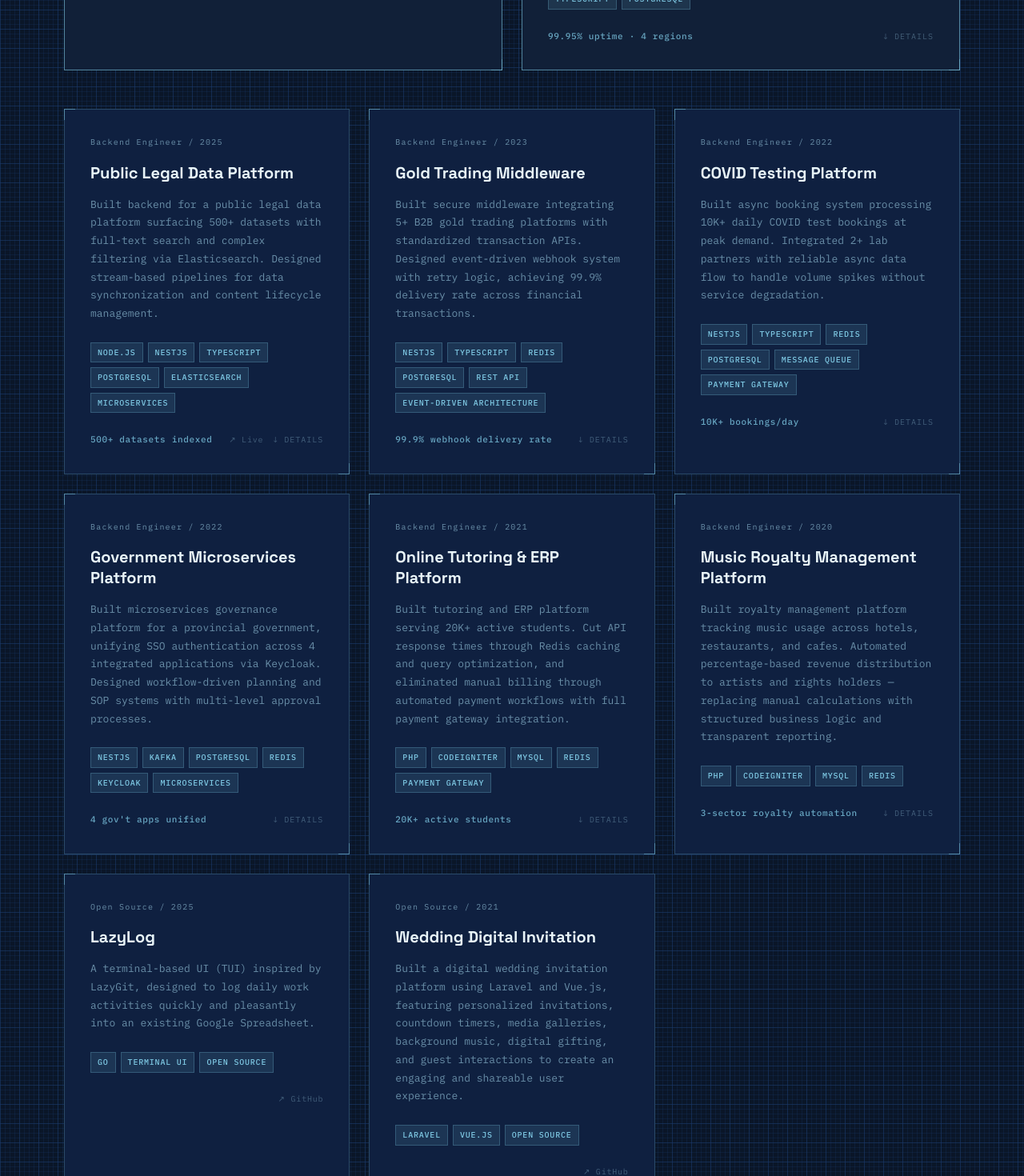
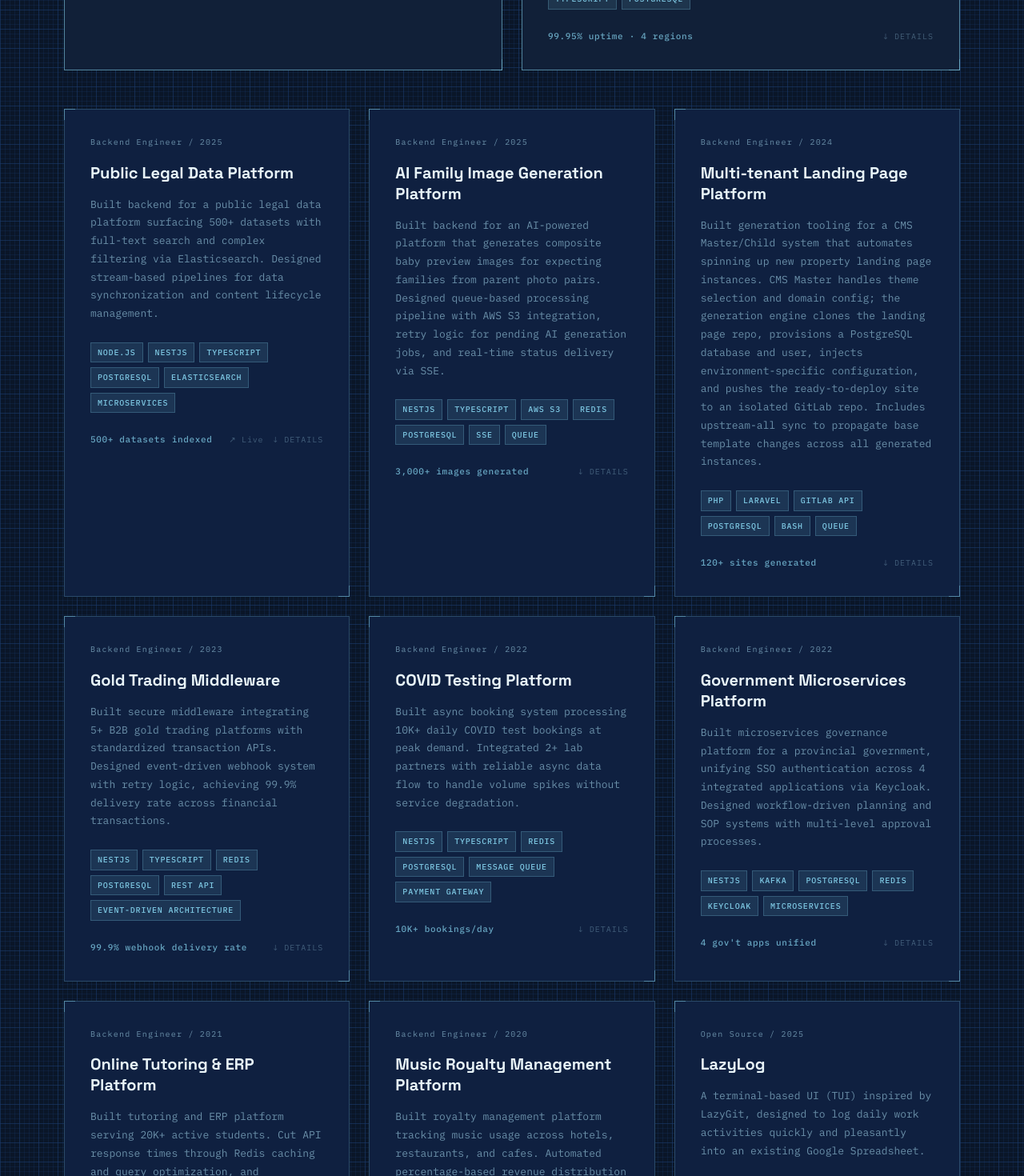
Before and after one commit to salmanagustian/portofolio-gan, a React (Vite) app: page / in a window 1280 px wide. Shown: the part 1500-2970 px from the top of the page at 80% size. Built offline with nearby package versions, Linux system fonts and the light colour scheme.

Commit message:
add another projects and takeout opensource unrelated projects

```diff
--- a/src/data/projects.js
+++ b/src/data/projects.js
@@ -13,6 +13,38 @@ export const projects = [
       "Reduced API latency by 40% through query optimization, indexing strategy, and Redis caching layer",
       "Built Customer Information System (CIS) supporting 60+ clinics and 10K+ daily appointment transactions",
       "Established code review standards with junior engineers, reducing production bug reports over successive releases",
+    ],
+  },
+  {
+    num: "Backend Engineer / 2025",
+    name: "Public Legal Data Platform",
+    desc: "Built backend for a public legal data platform surfacing 500+ datasets with full-text search and complex filtering via Elasticsearch. Designed stream-based pipelines for data synchronization and content lifecycle management.",
+    tags: ["Node.js", "NestJS", "Typescript", "PostgreSQL", "Elasticsearch", "Microservices"],
+    metric: "500+ datasets indexed",
+    featured: false,
+    github: null,
+    live: "https://satudata.kejaksaan.go.id",
+    caseStudy: [
+      "Implemented full-text search and multi-criteria filtering using Elasticsearch to improve legal data discoverability",
+      "Built stream-based data pipelines for consistent synchronization between source systems and search indices",
+      "Designed RESTful APIs for efficient delivery of structured legal datasets to public-facing consumers",
+      "Developed back-office modules for dataset and content lifecycle management",
+    ],
+  },
+  {
+    num: "Backend Engineer / 2025",
+    name: "AI Family Image Generation Platform",
+    desc: "Built backend for an AI-powered platform that generates composite baby preview images for expecting families from parent photo pairs. Designed queue-based processing pipeline with AWS S3 integration, retry logic for pending AI generation jobs, and real-time status delivery via SSE.",
+    tags: ["NestJS", "TypeScript", "AWS S3", "Redis", "PostgreSQL", "SSE", "Queue"],
+    metric: "3,000+ images generated",
+    featured: false,
+    github: null,
+    live: null,
+    caseStudy: [
+      "Designed queue-based image generation pipeline with automated retry logic for pending AI generation jobs",
+      "Integrated AWS S3 for parent photo uploads and generated image storage across the processing lifecycle",
+      "Delivered real-time generation status updates to clients via Server-Sent Events (SSE), eliminating polling",
+      "Built integration layer with external AI generation APIs to composite baby preview images from two source photos",
     ],
   },
   {
@@ -32,19 +64,19 @@ export const projects = [
     ],
   },
   {
-    num: "Backend Engineer / 2025",
-    name: "Public Legal Data Platform",
-    desc: "Built backend for a public legal data platform surfacing 500+ datasets with full-text search and complex filtering via Elasticsearch. Designed stream-based pipelines for data synchronization and content lifecycle management.",
-    tags: ["Node.js", "NestJS", "Typescript", "PostgreSQL", "Elasticsearch", "Microservices"],
-    metric: "500+ datasets indexed",
+    num: "Backend Engineer / 2024",
+    name: "Multi-tenant Landing Page Platform",
+    desc: "Built generation tooling for a CMS Master/Child system that automates spinning up new property landing page instances. CMS Master handles theme selection and domain config; the generation engine clones the landing page repo, provisions a PostgreSQL database and user, injects environment-specific configuration, and pushes the ready-to-deploy site to an isolated GitLab repo. Includes upstream-all sync to propagate base template changes across all generated instances.",
+    tags: ["PHP", "Laravel", "GitLab API", "PostgreSQL", "Bash", "Queue"],
+    metric: "120+ sites generated",
     featured: false,
     github: null,
-    live: "https://satudata.kejaksaan.go.id",
+    live: null,
     caseStudy: [
-      "Implemented full-text search and multi-criteria filtering using Elasticsearch to improve legal data discoverability",
-      "Built stream-based data pipelines for consistent synchronization between source systems and search indices",
-      "Designed RESTful APIs for efficient delivery of structured legal datasets to public-facing consumers",
-      "Developed back-office modules for dataset and content lifecycle management",
+      "Automated full tenant provisioning: GitLab repo clone, PostgreSQL database + user creation, and environment-specific config injection per generated site",
+      "Built CMS Master as the control plane for theme selection, domain configuration, and generation triggers",
+      "Implemented upstream-all sync mechanism to propagate CMS child template updates across all active instances — eliminating per-tenant manual patching",
+      "Delivered 120+ property landing pages generated on demand for a residential property client",
     ],
   },
   {
@@ -138,15 +170,4 @@ export const projects = [
     live: null,
     caseStudy: []
   },
-  {
-    num: "Open Source / 2021",
-    name: "Wedding Digital Invitation",
-    desc: "Built a digital wedding invitation platform using Laravel and Vue.js, featuring personalized invitations, countdown timers, media galleries, background music, digital gifting, and guest interactions to create an engaging and shareable user experience.",
-    tags: ["Laravel", "Vue.js", "Open Source"],
-    metric: null,
-    featured: false,
-    github: "https://github.com/salmanagustian/wedding-digital-invitation",
-    live: null,
-    caseStudy: []
-  }
 ];
--- a/src/index.css
+++ b/src/index.css
@@ -1094,6 +1094,8 @@ section {
 
 @media (max-width: 480px) {
   .contact-link { padding: 12px 16px; }
+  .contact-link__value { font-size: 11px; }
+  .contact-link__label { min-width: 52px; font-size: 9px; }
 }
 
 .contact-headline {
@@ -1299,6 +1301,7 @@ footer {
 }
 
 .contact-link__value {
+  flex: 1;
   overflow: hidden;
   text-overflow: ellipsis;
   white-space: nowrap;
```
